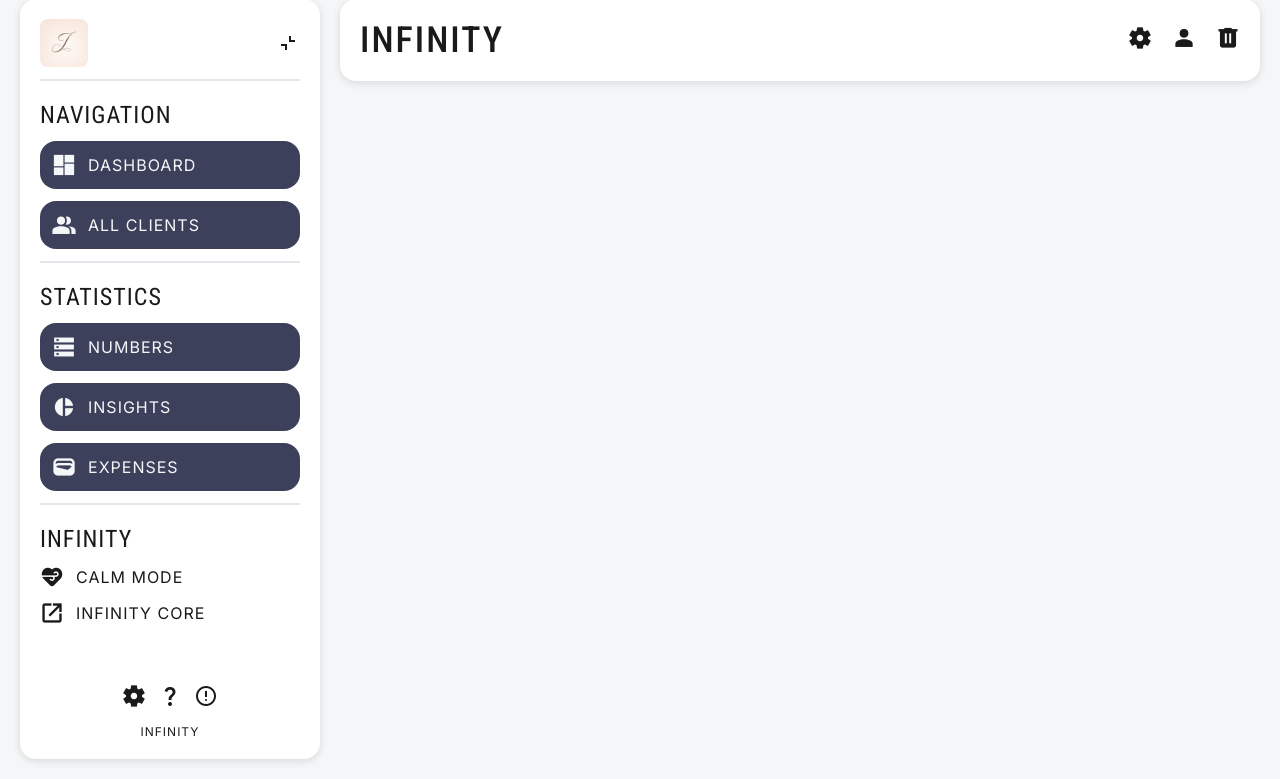
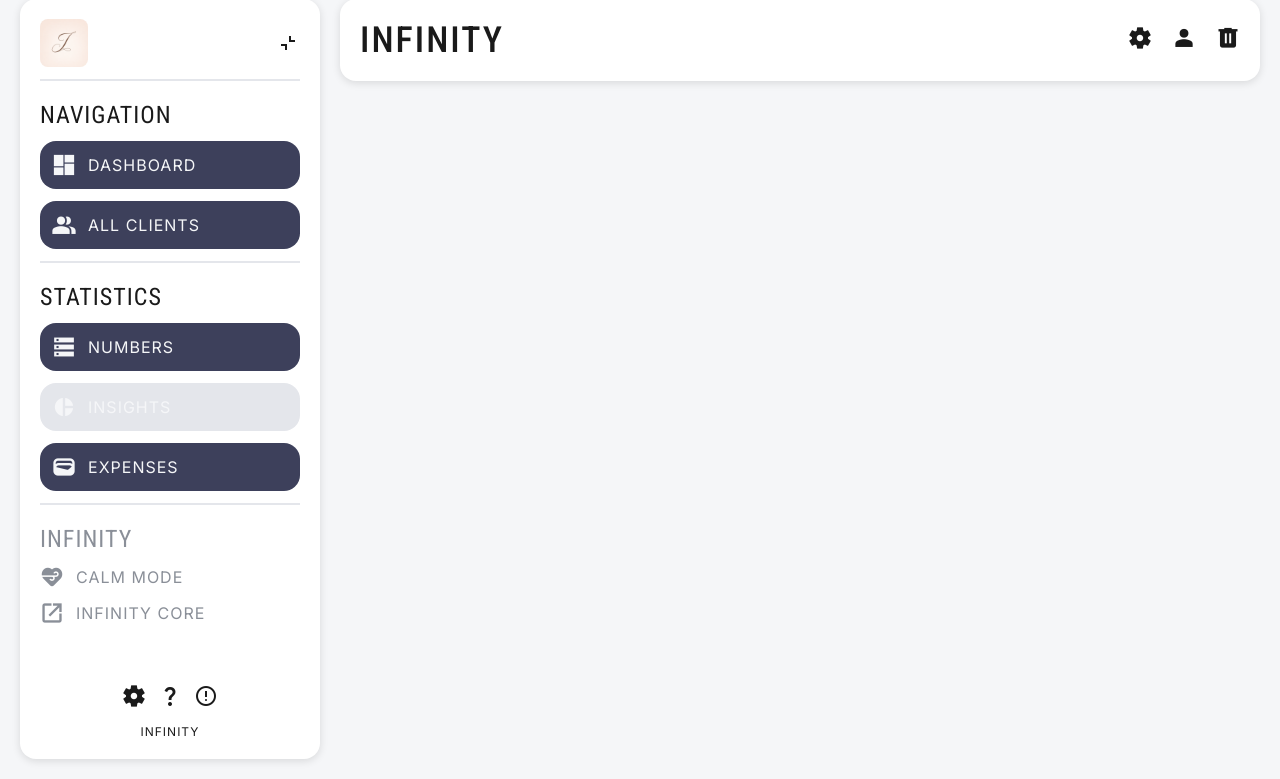
Before and after one commit to coderadi-in/INFINITY, a Flask app: page /clients/1/services/ in a window 1280 px wide. Shown: the part 21-800 px from the top of the page. Run offline with Flask 3, Linux system fonts and the light colour scheme; data that the repository does not hold is empty; parts of the project's set-up code (start-up, migrations or seed data) failed here and were passed over.

Commit message:
Disabled coming-soon elements. [UPDATE: 09.026.03.S7u1]

```diff
--- a/static/css/base/base.css
+++ b/static/css/base/base.css
@@ -430,5 +430,18 @@ textarea.input {
 .divider { border: 1px solid var(--border); }
 .divider-l { border: 2px solid var(--border); }
 
+.coming-soon {
+    background-color: var(--border);
+    color: var(--text-alt);
+    cursor: wait;
+    opacity: 0.6;
+}
+
+.coming-soon-alt {
+    color: var(--text-alt);
+    cursor: wait;
+    opacity: 0.6;
+}
+
 .list { list-style-type: none; }
 .no-list { list-style-position: inside; }
--- a/templates/components/sidebar.html
+++ b/templates/components/sidebar.html
@@ -36,7 +36,7 @@
                 <span class="text uppercase">numbers</span>
             </a>
 
-            <a href="/insights/" class="link btn fl row gap-12 p-12 rounded-16 elem">
+            <a class="link btn fl row gap-12 p-12 rounded-16 elem coming-soon">
                 <span class="symbol fl-icon">pie_chart</span>
                 <span class="text uppercase">insights</span>
             </a>
@@ -50,14 +50,14 @@
         </div>
 
         <div class="infinity column gap-12">
-            <h3 class="h3 uppercase elem">infinity</h3>
+            <h3 class="h3 uppercase elem coming-soon-alt">infinity</h3>
 
-            <a href="/infinity/calm-mode/" class="link row gap-12 elem">
+            <a class="link row gap-12 elem coming-soon-alt">
                 <span class="symbol fl-icon">relax</span>
                 <span class="text uppercase">calm mode</span>
             </a>
 
-            <a href="/infinity/core/" class="link row gap-12 elem">
+            <a class="link row gap-12 elem coming-soon-alt">
                 <span class="symbol fl-icon">open_in_new</span>
                 <span class="text uppercase">infinity core</span>
             </a>
```
Also changed, not shown: static/css/components/sidebar.css (line endings or trailing spaces).
